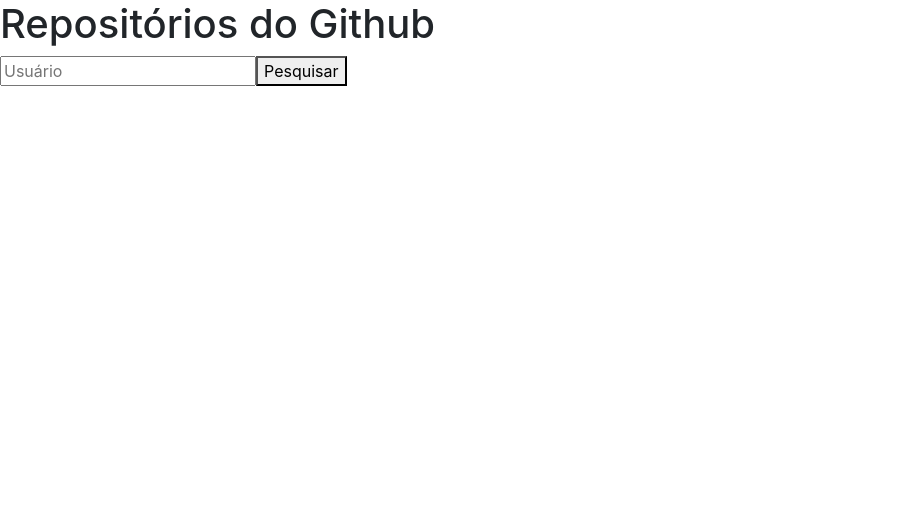
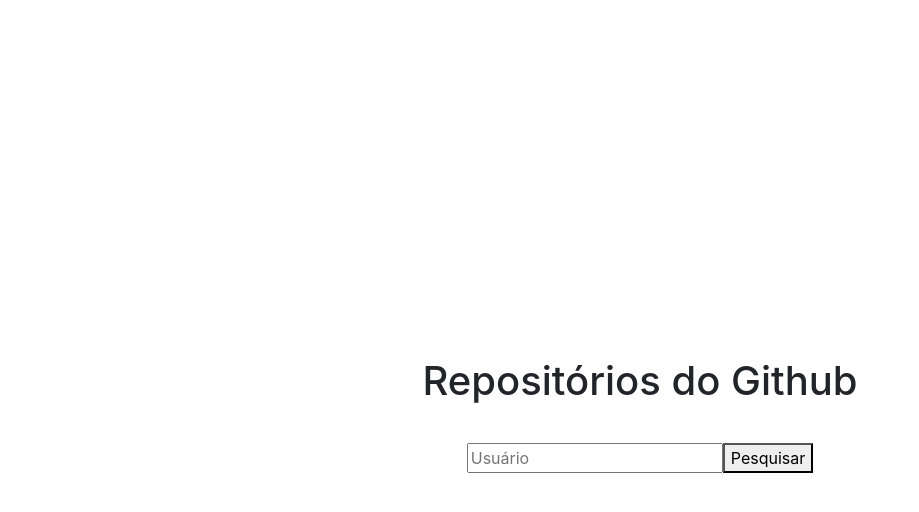
Before and after one commit to tarsojabbes/repositorios-github-api, a React (Create React App) app: page / in a window 1280 px wide. Shown: the top 512 px of the page, without its empty margins (0-919 px from the left). Built offline with nearby package versions, Linux system fonts and the light colour scheme.

Commit message:
Básico de posicionamento dos elementos

```diff
--- a/src/App.js
+++ b/src/App.js
@@ -26,13 +26,17 @@
   return (
 
     <>
-      <h1>Repositórios do Github</h1>
-      <input placeholder="Usuário" className="usuarioInput"
-        onChange={(e) => setUsuario(e.target.value)}
-        value={usuario} />
+      <div id="landing">
+        <h1>Repositórios do Github</h1>
+        <div id="campo">
+          <input placeholder="Usuário" className="usuarioInput"
+            onChange={(e) => setUsuario(e.target.value)}
+            value={usuario} />
+          <button type='button' onClick={handlePesquisa} >Pesquisar</button>
+        </div>
+      </div>
 
-      <button type='button' onClick={handlePesquisa} >Pesquisar</button>
-      <div>
+      <div id="repositorios">
         {repositorios.map((nome) => <li>{nome}</li>)}
       </div>
     </>
--- a/src/index.css
+++ b/src/index.css
@@ -13,3 +13,30 @@
   font-family: source-code-pro, Menlo, Monaco, Consolas, 'Courier New',
     monospace;
 }
+
+h1 {
+  padding: 30px;
+}
+
+#landing {
+  width: 100%;
+  height: 100vh;
+  display: flex;
+  flex-direction: column;
+  justify-content: center;
+  align-items: center;
+}
+
+#campo {
+  display: inline-flex;
+  flex-direction: row;
+}
+
+#repositorios {
+  width: 100%;
+  height: 100vh;
+  display: flex;
+  flex-direction: column;
+  justify-content: center;
+  align-items: center;
+}
```
